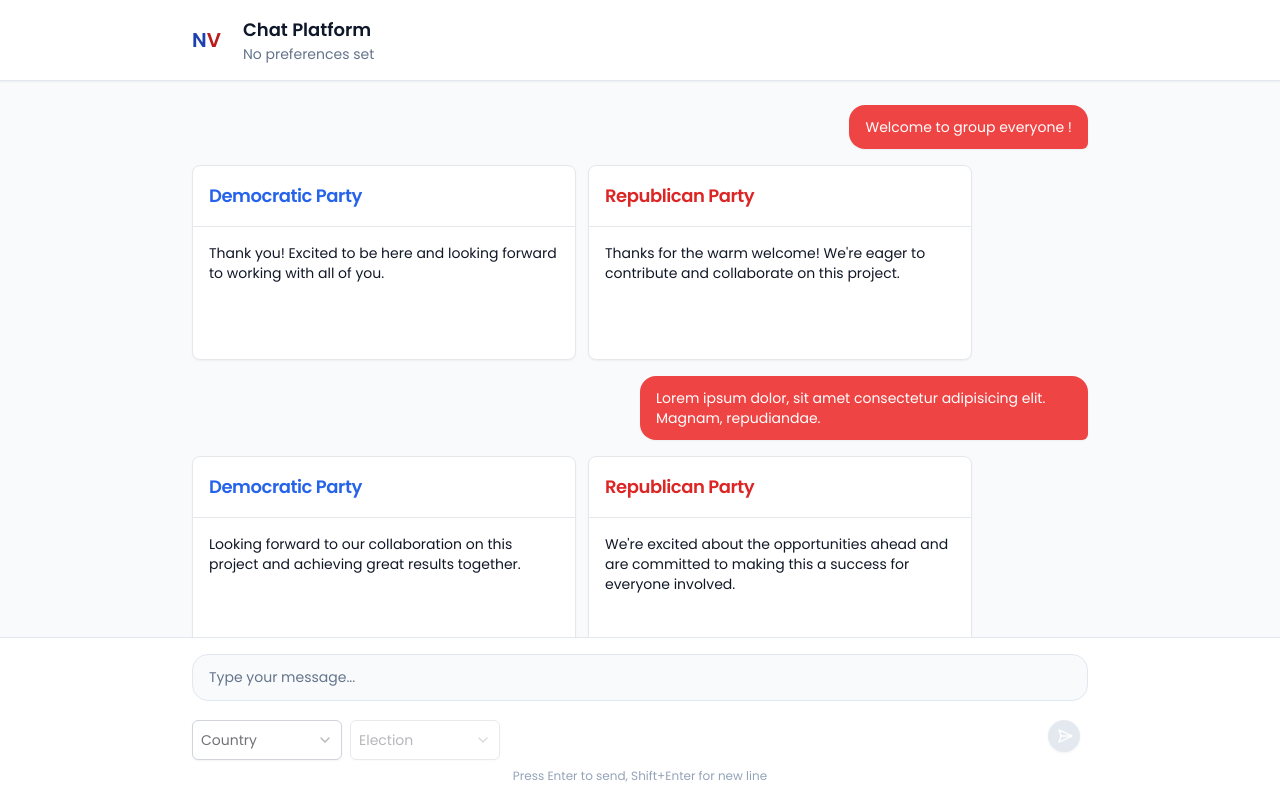
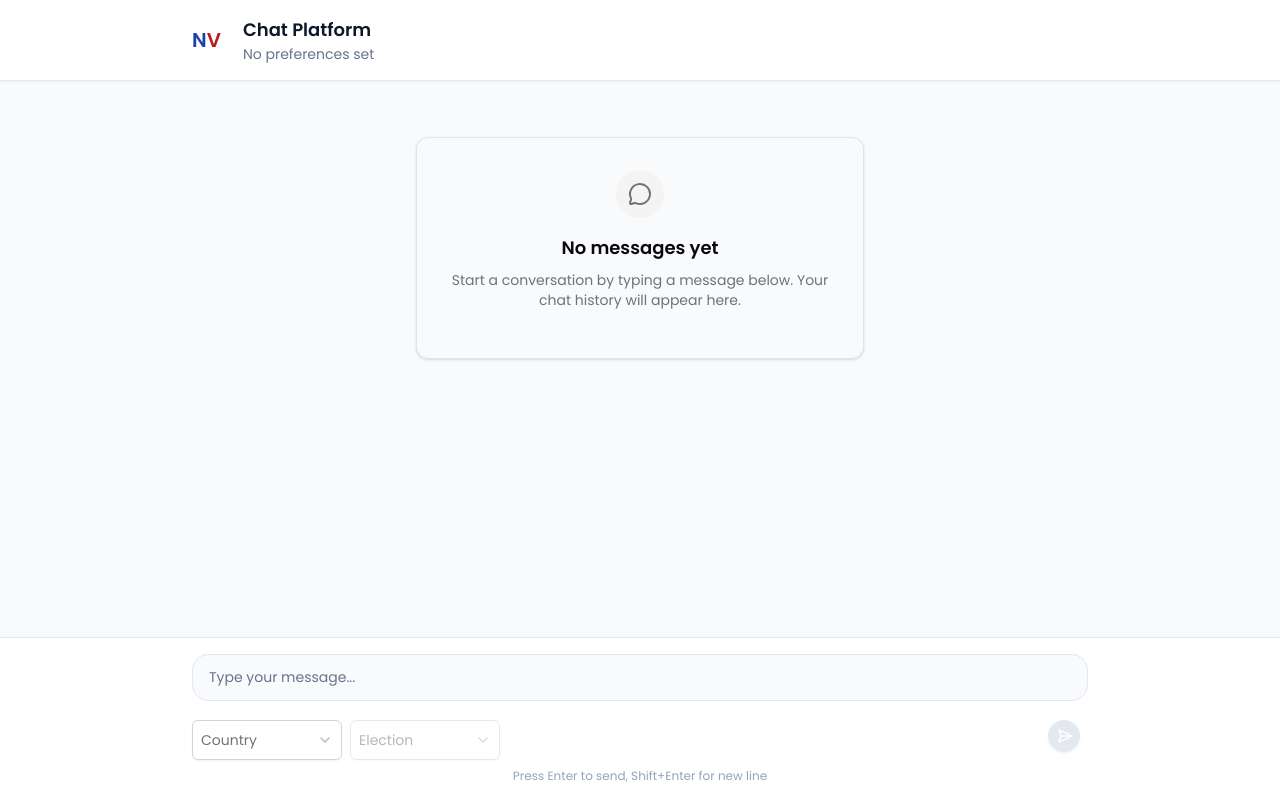
Before and after one commit to Krishiv-Thakuria/Next-Voters, a Next.js app: page /chat in a window 1280 px wide. Built offline with nearby package versions, Linux system fonts and the light colour scheme.

Commit message:
connect the ui to the chathistory and add a ui component for no messages

```diff
--- a/app/chat/page.tsx
+++ b/app/chat/page.tsx
@@ -9,7 +9,8 @@ import { Message } from "@/types/message";
 import { Select, SelectTrigger, SelectValue, SelectContent, SelectItem } from "@/components/ui/select";
 import supportedRegions from "@/data/supported-regions";
 import { Button } from "@/components/ui/button";
-import { SendHorizonal } from "lucide-react";
+import { MessageCircle, SendHorizonal } from "lucide-react";
+import { Card, CardContent } from "@/components/ui/card";
 
 const messages: Message[] = [
   {
@@ -147,13 +148,29 @@ const Chat = () => {
       {/* Messages */}
       <div className="flex-1 overflow-y-auto px-4 py-6">
         <div className="max-w-4xl mx-auto">
-          {messages.map((msg, index) => (
-            <MessageBubble
-              key={index}
-              message={msg}
-              isFromMe={msg.type === "me"}
-            />
-          ))}
+          {chatHistory.length > 0 ? (
+            chatHistory.map((msg, index) => (
+              <MessageBubble
+                key={index}
+                message={msg}
+                isFromMe={msg.type === "me"}
+              />
+            ))
+          ) : (
+            <div className="flex items-center justify-center h-full p-8">
+              <Card className="bg-slate-50 w-full max-w-md">
+                <CardContent className="flex flex-col items-center justify-center p-8 text-center">
+                  <div className="w-12 h-12 rounded-full bg-muted flex items-center justify-center mb-4">
+                    <MessageCircle className="w-6 h-6 text-muted-foreground" />
+                  </div>
+                  <h3 className="font-semibold text-lg mb-2">No messages yet</h3>
+                  <p className="text-sm text-muted-foreground mb-4">
+                    Start a conversation by typing a message below. Your chat history will appear here.
+                  </p>
+                </CardContent>
+              </Card>
+            </div>
+          )}
           <div ref={messagesEndRef} />
         </div>
       </div>
```
